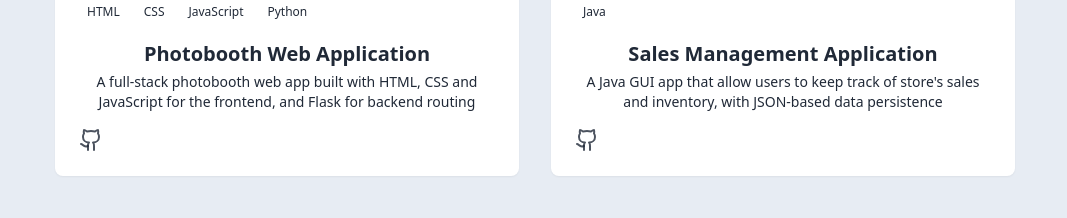
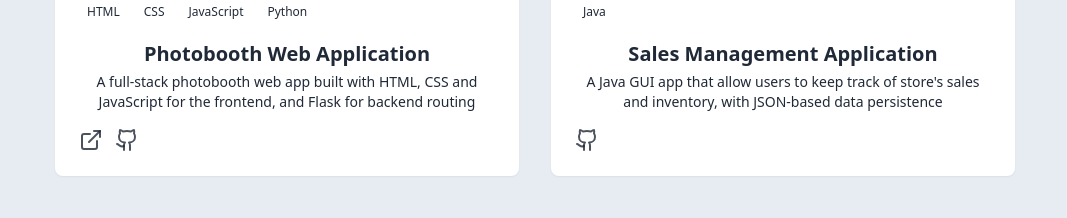
Before and after one commit to chucan1312/portfolio, a React (Vite) app: page / in a window 1280 px wide. Shown: the part 2240-2458 px from the top of the page, without its empty margins (105-1172 px from the left). Built offline with nearby package versions, Linux system fonts and the light colour scheme.

Commit message:
Add resume and link for projects

```diff
--- a/src/components/ProjectsSection.jsx
+++ b/src/components/ProjectsSection.jsx
@@ -1,5 +1,5 @@
-import { Github } from "lucide-react"
-import { ArrowRight } from "lucide-react"
+import { Github, ExternalLink, ArrowRight } from "lucide-react"
+
 const projects = [
     {
         id: 1,
@@ -7,7 +7,8 @@ const projects = [
         description: "A full-stack photobooth web app built with HTML, CSS and JavaScript for the frontend, and Flask for backend routing",
         tags: ["HTML", "CSS", "JavaScript", "Python"],
         githubUrl: "https://github.com/chucan1312/photobooth-project",
-        image: "/projects/project1.png"
+        image: "/projects/project1.png",
+        link: "https://photobooth-project-hf5m.onrender.com"
     },
     {
         id: 2,
@@ -52,7 +53,16 @@ export const ProjectsSection = () => {
 
                                 <p className="text-foreground text-sm mb-4">{project.description}</p>
 
-                                <div className="flex justify-between items-center">
+                                <div className="flex gap-3 items-center">
+                                    {project.title !== "Sales Management Application" && (
+                                        <a
+                                            href={project.link}
+                                            target="_blank"
+                                            className="text-foreground/80 hover:text-primary transition-colors duration-300"
+                                        >
+                                            <ExternalLink />
+                                        </a>
+                                    )}
                                     <a
                                         href={project.githubUrl}
                                         target="_blank"
--- a/src/pages/Home.jsx
+++ b/src/pages/Home.jsx
@@ -14,7 +14,7 @@ export const Home = () => {
         <ThemeToggle />
 
         {/* Background Effects */}
-        <Blob top="10%" left="20%" rgba1="rgba(63, 206, 250, 0.4)" rgba2="rgba(51, 176, 1, 0.6)" />
+        <Blob top="10%" left="20%" rgba1="rgba(63, 206, 250, 0.4)" rgba2="rgba(1, 95, 176, 0.5)" />
         <Blob top="50%" left="70%" rgba1="rgba(180, 82, 255, 0.4)" rgba2="rgba(30, 45, 255, 0.5)" />
         <Blob top="80%" left = "45%" rgba1="rgba(255, 128, 209, 0.4)" rgba2="rgba(255, 23, 170, 0.5)" />
 
```
Also changed, not shown: 1 other file (tests, documents, lock files or other folders).
